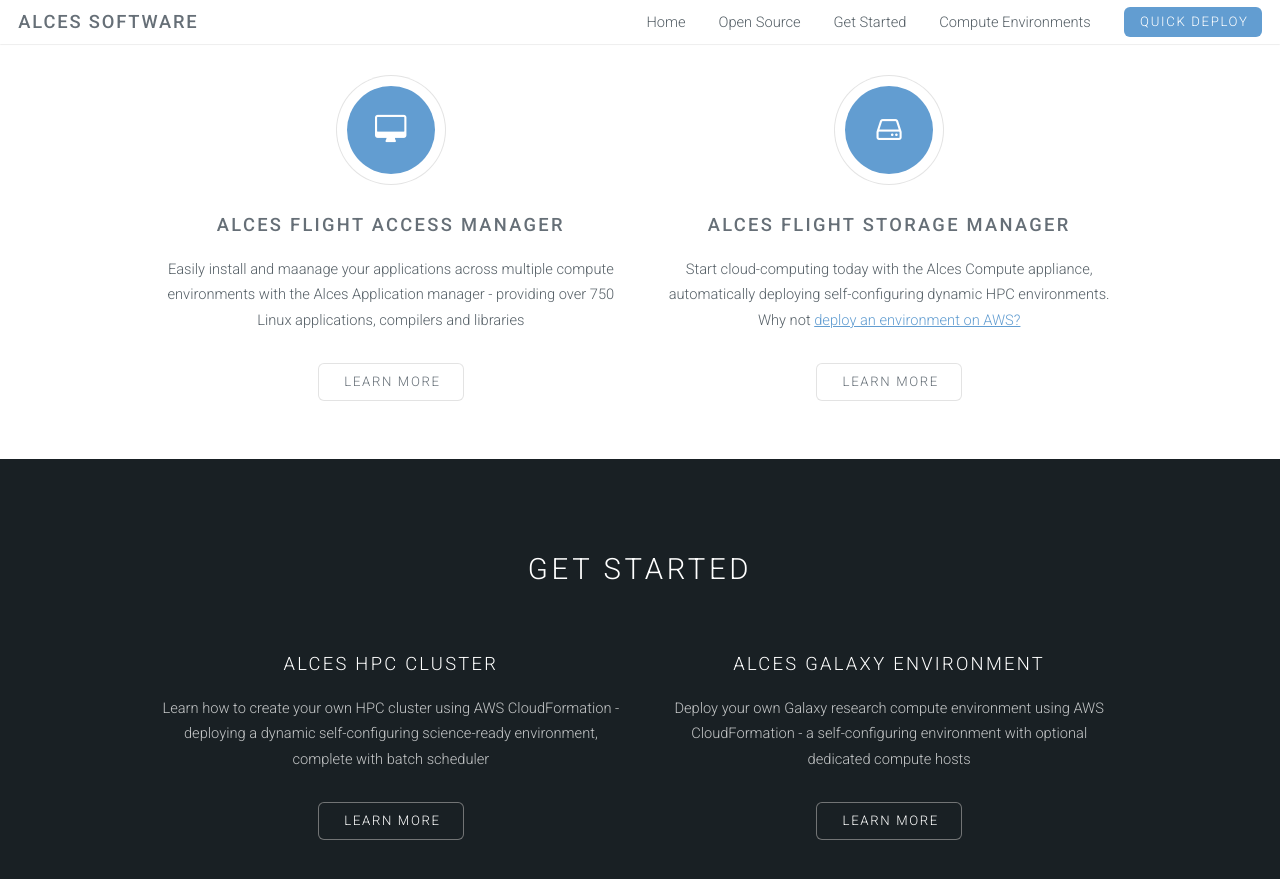
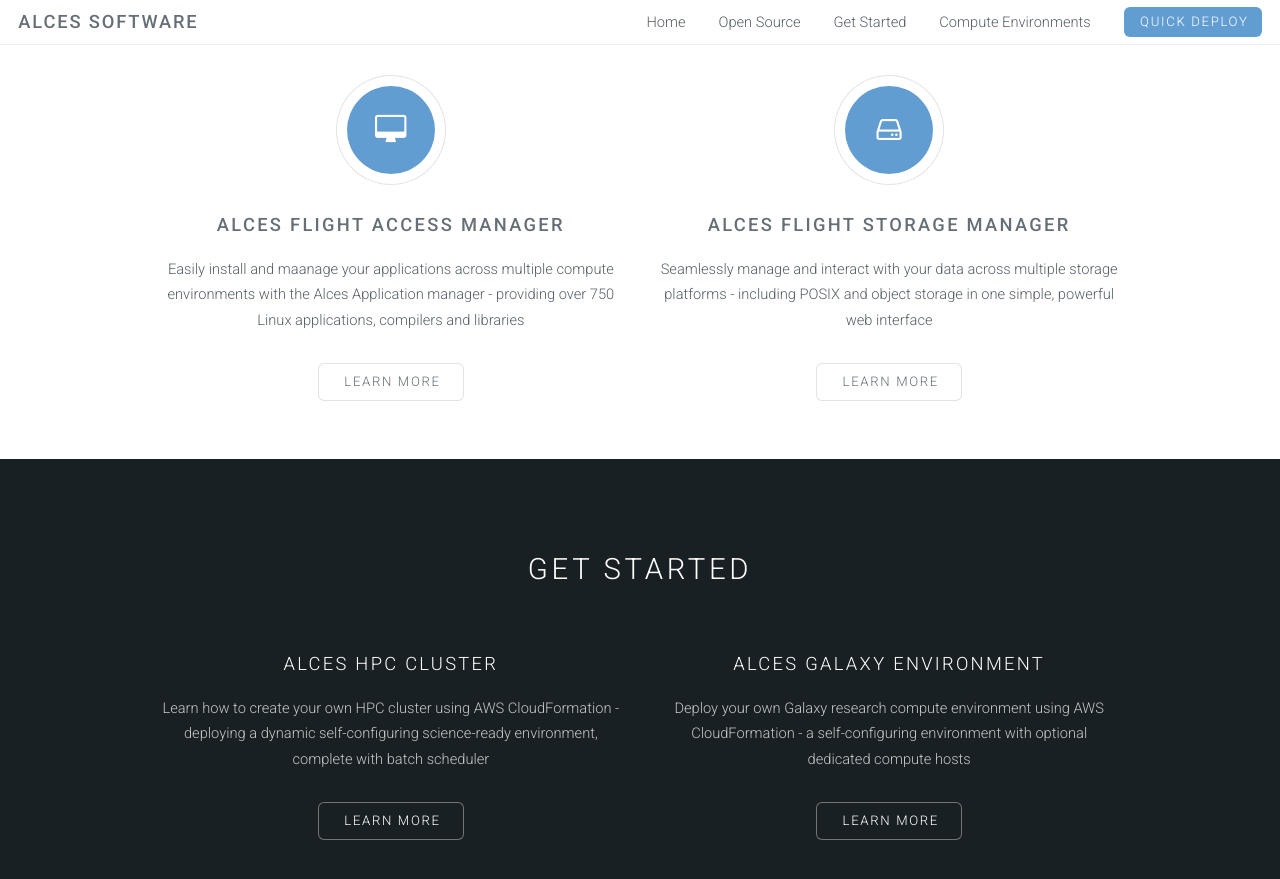
Before and after one commit to alces-software/alces-software.github.io, a Jekyll site: the page built from index.html, in a window 1280 px wide and 900 px high, scrolled down 999 px. Shown: the top 879 px of the window. Built offline with Jekyll 4.4.1, drawn with Linux system fonts in a browser that asks for light colours.

Commit message:
Update SM text, new Galaxy icon

```diff
--- a/index.html
+++ b/index.html
@@ -27,7 +27,7 @@
 						</div>
 						<div class="4u">
 							<section class="special">
-								<i class="icon fa-space-shuttle major"></i>
+								<i class="icon fa-globe major"></i>
 								<h3><strong>Alces Flight Galaxy Appliance</strong></h3>
 								<p>Deploy your own private Galaxy research compute environment, complete with SSL certificates. The Alces Galaxy appliance takes care of configuration for you, reducing the time-to-research</p>
 									<a href="alces-galaxy.html" class="button alt">Learn More</a>
@@ -50,7 +50,7 @@
 							<section class="special">
 								<i class="icon fa-hdd-o major"></i>
 								<h3><strong>Alces Flight Storage Manager</strong></h3>
-								<p>Start cloud-computing today with  the Alces Compute appliance, automatically deploying self-configuring dynamic HPC environments. Why not <a href="#">deploy an environment on AWS?</a></p>
+								<p>Seamlessly manage and interact with your data across multiple storage platforms - including POSIX and object storage in one simple, powerful web interface</p>
 									<a href="alces-storage-access.html" class="button alt">Learn More</a>
 							</section>
 						</div>
```
